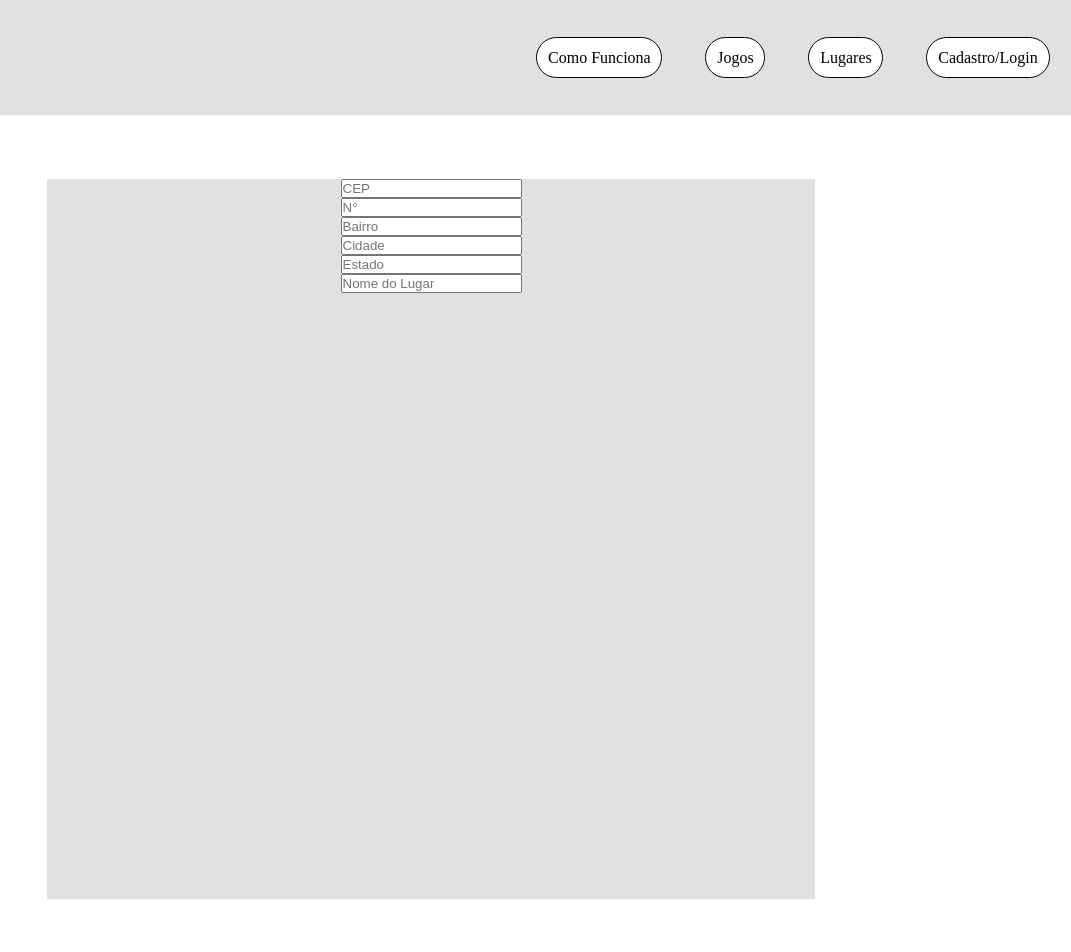
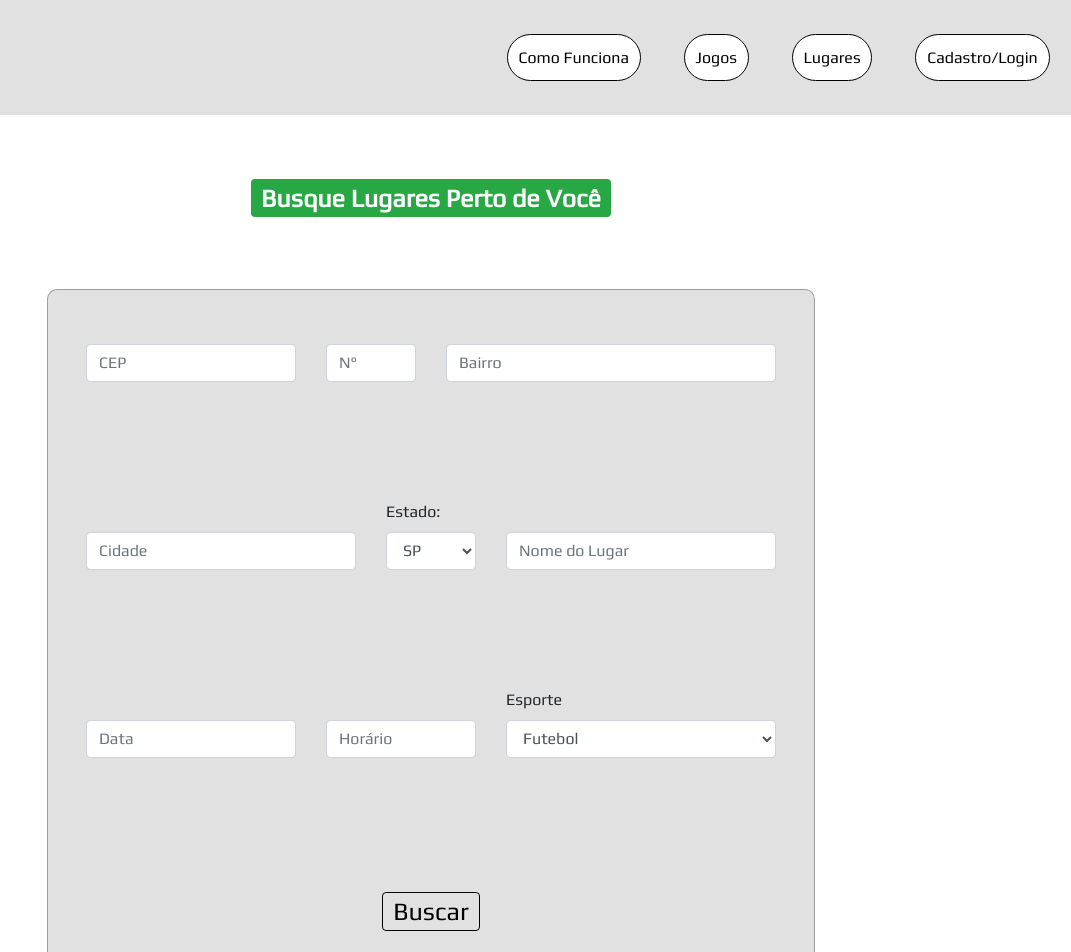
Before and after one commit to andisandis-lima/PlaceToPlay, a plain HTML site: page burcarLugares.html in a window 1280 px wide. Shown: the top 952 px of the page, 209-1280 px from the left. Drawn offline with nearby package versions, Linux system fonts and the light colour scheme.

Commit message:
pagina Buscar Lugares pronta

```diff
--- a/burcarLugares.html
+++ b/burcarLugares.html
@@ -5,7 +5,19 @@
     <meta http-equiv="X-UA-Compatible" content="IE=edge">
     <meta name="viewport" content="width=device-width, initial-scale=1.0">
     <link rel="stylesheet" href="./css/buscarlugares.css">
-    <title>Document</title>
+
+    <!--Icones do FontAwesome-->
+    <link href="fontawesome/css/all.css" rel="stylesheet">
+
+    <!--Fonte Play importada do Google Fonts-->
+    <link rel="preconnect" href="https://fonts.googleapis.com">
+    <link rel="preconnect" href="https://fonts.gstatic.com" crossorigin>
+    <link href="https://fonts.googleapis.com/css2?family=Play&display=swap" rel="stylesheet">
+
+    <!--Css do Bootstrap-->
+    <link rel="stylesheet" href="https://maxcdn.bootstrapcdn.com/bootstrap/4.0.0/css/bootstrap.min.css" integrity="sha384-Gn5384xqQ1aoWXA+058RXPxPg6fy4IWvTNh0E263XmFcJlSAwiGgFAW/dAiS6JXm" crossorigin="anonymous">
+
+    <title>Buscar Lugares</title>
 </head>
 <body>
     <header>
@@ -23,42 +35,105 @@
     </header>
 
     <main>
+         <!--Titulo da Página-->
+         <div class="row justify-content-center">
+            <div class="col-auto">
+                <h1><span class="badge rounded-pill bg-success">Busque Lugares Perto de Você</span></h1>
+            </div>
+        </div>
+
         <div class="fundo">
             <!--Formulário-->
             <form>
-                <div class="form-group ">
+
                     <div class="col-4">
                         <label for="formGroupExampleInput"></label>
-                        <input type="text" class="form-control" id="formGroupExampleInput" placeholder="CEP">
+                        <input type="text" class="form-control"
+                        id="formGroupExampleInput" placeholder="CEP">
                     </div>
 
                     <div class="col-2">
                         <label for="formGroupExampleInput"></label>
-                        <input type="text" class="form-control" id="formGroupExampleInput" placeholder="N°">
+                        <input type="text" class="form-control"
+                        id="formGroupExampleInput" placeholder="N°">
                     </div>
+
 
                     <div class="col-6">
                         <label for="formGroupExampleInput"></label>
-                        <input type="text" class="form-control" id="formGroupExampleInput" placeholder="Bairro">
+                        <input type="text" class="form-control"
+                        id="formGroupExampleInput" placeholder="Bairro">
                     </div>
 
-                    <div class="col-6">
-                        <label for="formGroupExampleInput"></label>
-                        <input type="text" class="form-control" id="formGroupExampleInput" placeholder="Cidade">
+
+                    <div class="col-5">
+                        <label for="formGroupExampleInput"><br></label>
+                        <input type="text" class="form-control"
+                        id="formGroupExampleInput" placeholder="Cidade">
                     </div>
 
                     <div class="col-2">
-                        <label for="formGroupExampleInput"></label>
-                        <input type="text" class="form-control" id="formGroupExampleInput" placeholder="Estado">
+                        <label for="exampleFormControlSelect1">Estado:</label>
+                        <select class="form-control" id="exampleFormControlSelect1">
+                          <option>SP</option>
+                          <option>RJ</option>
+                          <option>BA</option>
+
+                        </select>
+                     </div>
+
+                    <div class="col-5">
+                        <label for="formGroupExampleInput"><br></label>
+                        <input type="text" class="form-control"
+                        id="formGroupExampleInput" placeholder="Nome do Lugar">
                     </div>
 
-                    <div class="col-9">
-                        <label for="formGroupExampleInput"></label>
-                        <input type="text" class="form-control" id="formGroupExampleInput" placeholder="Nome do Lugar">
+                    <div class="col-4">
+                        <label for="formGroupExampleInput"><br></label>
+                        <input type="text" class="form-control"
+                        id="formGroupExampleInput" placeholder="Data">
                     </div>
-                </div>
+
+                    <div class="col-3">
+                        <label for="formGroupExampleInput"><br></label>
+                        <input type="text" class="form-control"
+                        id="formGroupExampleInput" placeholder="Horário">
+                    </div>
+
+                    <div class="form-group col-5">
+                        <label for="exampleFormControlSelect1">Esporte</label>
+                        <select class="form-control" id="exampleFormControlSelect1">
+                          <option>Futebol</option>
+                          <option>Basquete</option>
+                          <option>Volêi</option>
+
+                        </select>
+                    </div>
             </form>
+              <!--Botão Buscar-->
+         <div class="col-md-auto text-center" id="buscar" >
+            <button id="singlebutton" name="singlebutton" class="btn btn-primary">Buscar</button>
         </div>
+
+        </div>
+
+
     </main>
+    <footer class="text-center text-white" style="background-color: rgba(0, 0, 0, 0.1);">
+
+        <div class="icones">
+            <i class="fab fa-linkedin fa-2x"></i>
+            <i class="fab fa-github-square fa-2x"></i>
+        </div>
+
+        <div class="text-center text-dark p-3" style="background-color: rgba(0, 0, 0, 0.2); font-family: Play;">
+          © 2021 Copyright
+          <a class="text-dark" href="a" ></a>
+        </div>
+    </footer>
+<!--JavaScript do Bootstrap-->
+<script src="https://code.jquery.com/jquery-3.2.1.slim.min.js" integrity="sha384-KJ3o2DKtIkvYIK3UENzmM7KCkRr/rE9/Qpg6aAZGJwFDMVNA/GpGFF93hXpG5KkN" crossorigin="anonymous"></script>
+<script src="https://cdnjs.cloudflare.com/ajax/libs/popper.js/1.12.9/umd/popper.min.js" integrity="sha384-ApNbgh9B+Y1QKtv3Rn7W3mgPxhU9K/ScQsAP7hUibX39j7fakFPskvXusvfa0b4Q" crossorigin="anonymous"></script>
+<script src="https://maxcdn.bootstrapcdn.com/bootstrap/4.0.0/js/bootstrap.min.js" integrity="sha384-JZR6Spejh4U02d8jOt6vLEHfe/JQGiRRSQQxSfFWpi1MquVdAyjUar5+76PVCmYl" crossorigin="anonymous"></script>
 </body>
 </html>
--- a/css/buscarlugares.css
+++ b/css/buscarlugares.css
@@ -4,19 +4,23 @@
     text-decoration: none;
     box-sizing: border-box;
 }
+
+body {
+    overflow-y: scroll;
+    overflow-x: hidden;
+}
+
 /* Menu */
 
 #menu {
     display: flex;
-    background-color: #E1E1E1;
-
+    background-color: #E1E1E1
 }
 
 #logo {
     width: 15%;
     margin-left: 1%;
-    margin-top: 0;
-
+    margin-top: 0
 }
 
 #nav {
@@ -36,7 +40,18 @@
     font-size: 16px;
     background-color: #ffffff;
 }
+/* Corpo do Site*/
 
+/*Titulo do site "Jogos Perto de Voce*/
+.rounded-pill{
+    font-family: Play !important;
+    margin-top: 5vw;
+    color: #ffffff;
+    font-family: Play;
+    font-size: 25px !important;
+}
+
+/*quadrado cinza de fundo*/
 .fundo {
     width: 60%;
     height: 90vh;
@@ -45,8 +60,52 @@
     display: flex;
     flex-direction: column;
     align-items: center;
-    overflow-y: scroll;
-    overflow-x: hidden;
+    border: 1px solid rgba(0, 0, 0, 0.3);
+    border-radius: 10px;
+    font-family: Play;
+}
+
+/*formulario*/
+.fundo form {
+    margin-top: 30px;
+    font-family: Play;
+    height: 90vh;
+    width: 90vh;
+    display: flex;
+    flex-wrap: wrap;
+    justify-content: center;
+}
+
+/*botao buscar*/
+#singlebutton {
+    font-size: 25px !important;
+    font-family: Play;
+    padding: 0 10px
+}
+
+/* botao participar do jogo e buscar*/
+.btn-primary{
+    background-color: #E1E1E1 !important;
+    border: 1px solid #000000 !important;
+    color: #000000 !important;
+    margin: 0 auto 0 auto;
+    font-size: 13px !important;
+
+    padding: 10px;
+}
+
+/*botao buscar*/
+#buscar {
+    margin-bottom: 10%;
+}
+
+/*icones redes socias do footer*/
+.icones {
+    color: #000000;
+}
+
+.icones i {
+    margin: 1% 1%;
 }
 
 @media only screen and (max-width:500px) {
@@ -54,4 +113,21 @@
     #nav a {
         font-size: 8px;
     }
+
+     /*titulo*/
+    .rounded-pill{
+    font-size: 16px !important
+    }
+
+    /* botao participar do jogo e voltar*/
+    .btn-primary{
+        font-size: 10px !important;
+        max-width: 60%;
+    }
+
+    /*botao voltar*/
+    #singlebutton {
+        font-size: 15px !important;
+        font-family: Play;
+    }
 }
```
Also changed, not shown: css/resultadoBusca.css (line endings or trailing spaces).
